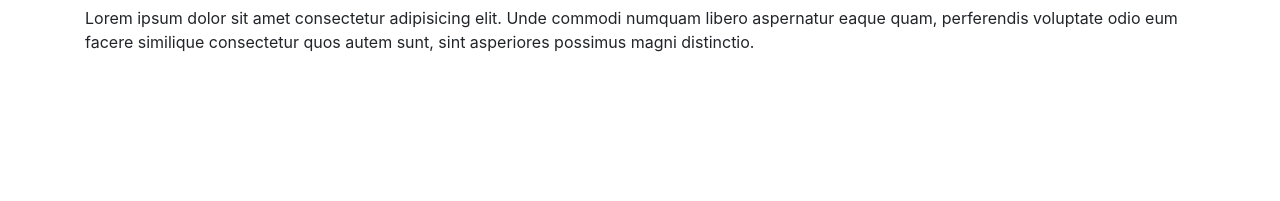
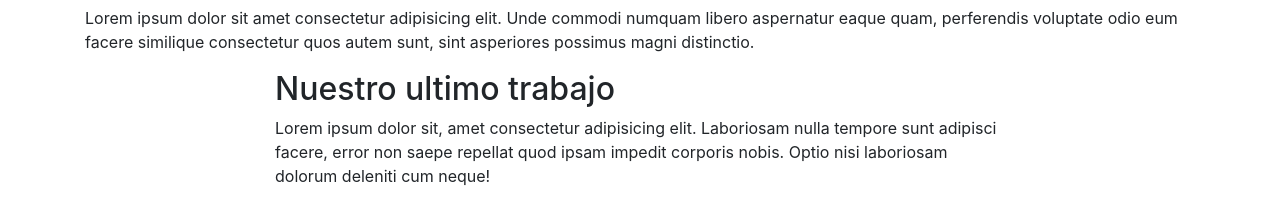
Before and after one commit to tonynova10/pc2, an Angular app: page / in a window 1280 px wide. Shown: the part 858-1059 px from the top of the page. Before the commit the page ends 928 px from the top, so only its background shows below. Built offline with nearby package versions, Linux system fonts and the light colour scheme.

Commit message:
Works section
Added works section

```diff
--- a/src/app/app.module.ts
+++ b/src/app/app.module.ts
@@ -8,6 +8,7 @@ import { HomeComponent } from './home/home.component';
 import { InnovateComponent } from './home/innovate-sec/innovate/innovate.component';
 import { InnovateSecComponent } from './home/innovate-sec/innovate-sec.component';
 import { ArchitectureSecComponent } from './home/architecture-sec/architecture-sec.component';
+import { WorksComponent } from './home/works/works.component';
 
 @NgModule({
   declarations: [
@@ -16,7 +17,8 @@ import { ArchitectureSecComponent } from './home/architecture-sec/architecture-s
     HomeComponent,
     InnovateComponent,
     InnovateSecComponent,
-    ArchitectureSecComponent
+    ArchitectureSecComponent,
+    WorksComponent
   ],
   imports: [
     BrowserModule,
--- a/src/app/home/home.component.html
+++ b/src/app/home/home.component.html
@@ -10,3 +10,4 @@
 </div>
 <app-innovate-sec></app-innovate-sec>
 <app-architecture-sec></app-architecture-sec>
+<app-works></app-works>
--- /dev/null
+++ b/src/app/home/works/works.component.html
@@ -0,0 +1,12 @@
+<section class="works" id="works">
+    <div class="container">
+        <div class="row">
+            <div class="offset-sm-2 col-sm-8">
+                <div class="headerText">
+                    <h2>Nuestro ultimo trabajo</h2>
+                    <p>Lorem ipsum dolor sit, amet consectetur adipisicing elit. Laboriosam nulla tempore sunt adipisci facere, error non saepe repellat quod ipsam impedit corporis nobis. Optio nisi laboriosam dolorum deleniti cum neque!</p>
+                </div>
+            </div>
+        </div>
+    </div>
+</section>
--- /dev/null
+++ b/src/app/home/works/works.component.ts
@@ -0,0 +1,15 @@
+import { Component, OnInit } from '@angular/core';
+
+@Component({
+  selector: 'app-works',
+  templateUrl: './works.component.html',
+  styleUrls: ['./works.component.css']
+})
+export class WorksComponent implements OnInit {
+
+  constructor() { }
+
+  ngOnInit() {
+  }
+
+}
```
Also changed, not shown: src/app/home/works/works.component.css (added).
